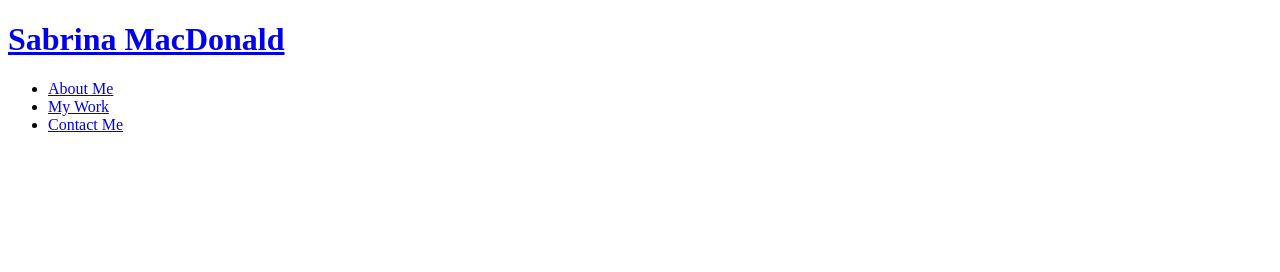
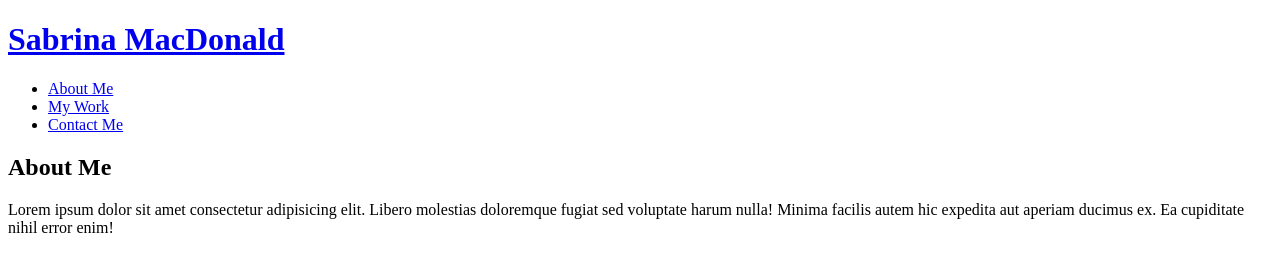
Before and after one commit to smacdonald97/second-is-the-best, a plain HTML site: page index.html in a window 1280 px wide. Drawn offline with Linux system fonts and the light colour scheme.

Commit message:
added about me section

```diff
--- a/index.html
+++ b/index.html
@@ -12,7 +12,6 @@
             <h1>
                 <a href="index.html">Sabrina MacDonald</a>
             </h1>
-        </header>
             <nav>
                 <ul>
                     <li>
@@ -26,6 +25,15 @@
                     </li>
                 </ul>
             </nav>
+        </header>
+
+        <section id="#about-me">
+            <h2>About <span class="me">Me</span></h2>
+            <p>
+                Lorem ipsum dolor sit amet consectetur adipisicing elit. Libero molestias doloremque fugiat sed voluptate harum nulla! Minima facilis autem hic expedita aut aperiam ducimus ex. Ea cupiditate nihil error enim!
+            </p>
+        </section>
+
 
     </body>
 </html>
```
Lines whose indentation alone changed are shown as unchanged.
